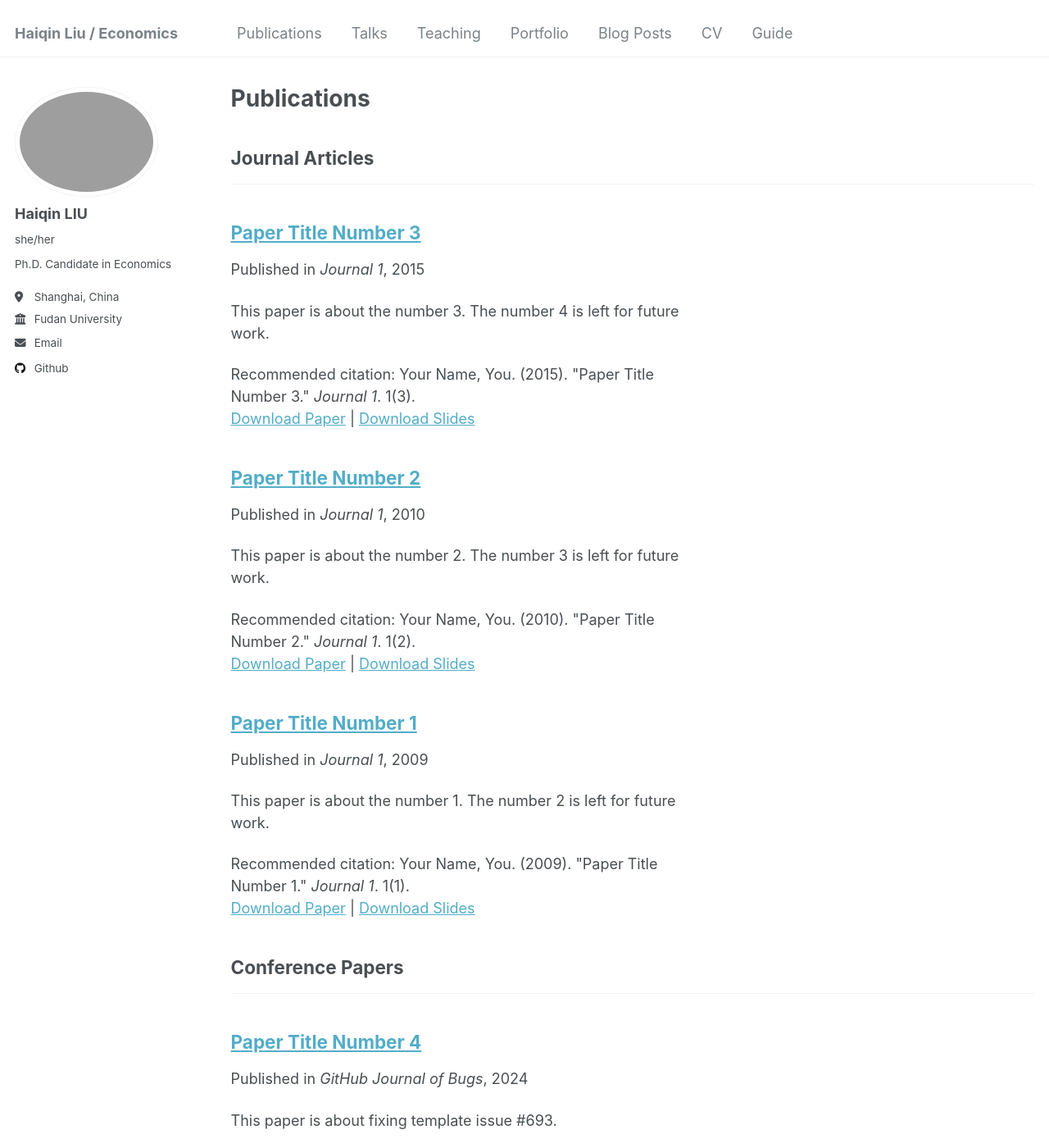
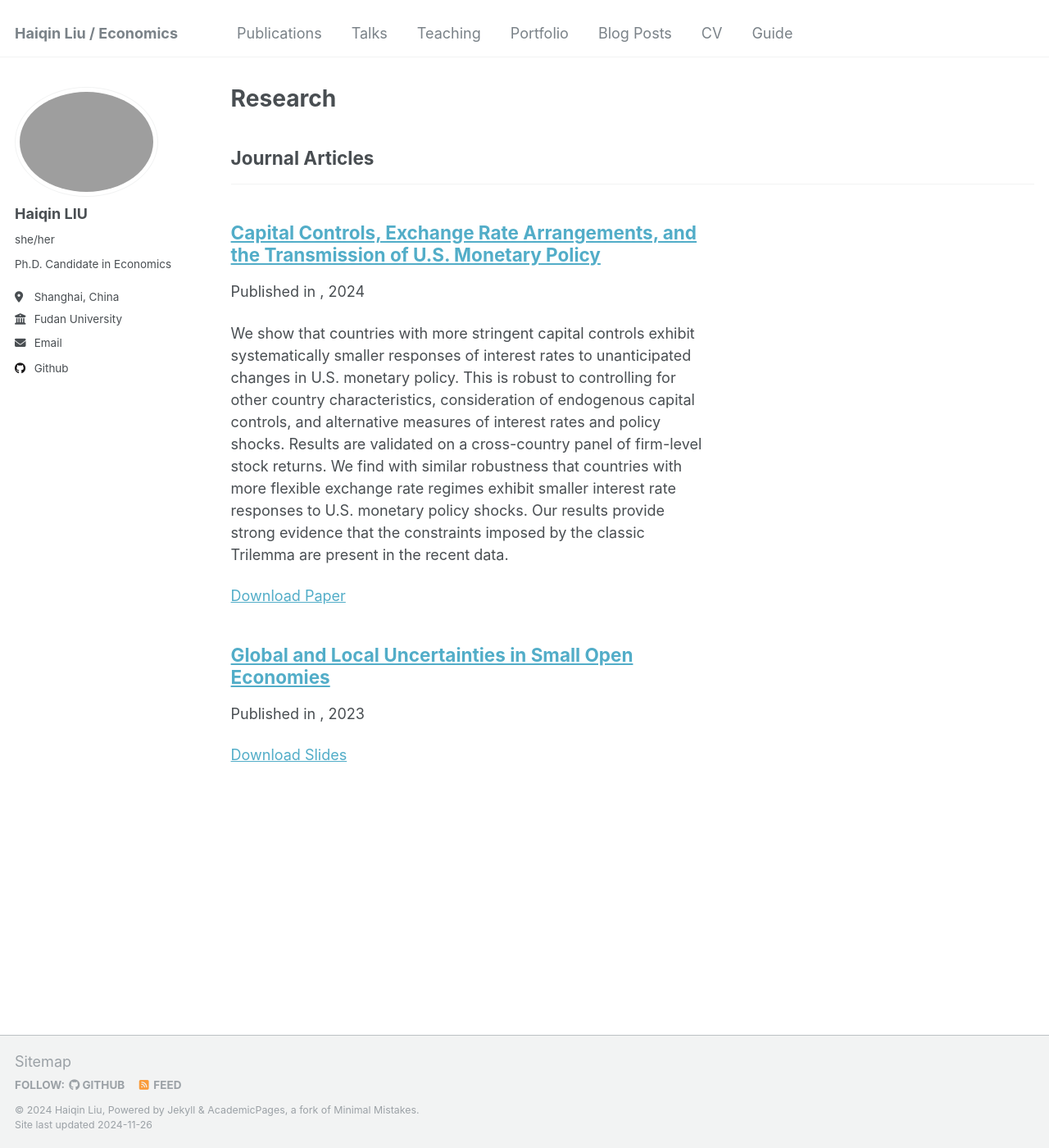
Before and after one commit to liuhaiqinFDU/liuhaiqinFDU.github.io, a Jekyll site: the page built from _pages/publications.html, in a window 1280 px wide and 1400 px high. Shown: the whole window at 82% size. Built offline with Jekyll 4.4.1, drawn with Linux system fonts in a browser that asks for light colours; some of the changed text lies outside the part shown.

Commit message:
update papers

```diff
--- a/_pages/publications.html
+++ b/_pages/publications.html
@@ -1,7 +1,7 @@
 ---
 layout: archive
-title: "Publications"
-permalink: /publications/
+title: "Research"
+permalink: /research/
 author_profile: true
 ---
 
--- a/_publications/2009-10-01-paper-title-number-1.md
+++ /dev/null
@@ -1,14 +0,0 @@
----
-title: "Paper Title Number 1"
-collection: publications
-category: manuscripts
-permalink: /publication/2009-10-01-paper-title-number-1
-excerpt: 'This paper is about the number 1. The number 2 is left for future work.'
-date: 2009-10-01
-venue: 'Journal 1'
-slidesurl: 'http://academicpages.github.io/files/slides1.pdf'
-paperurl: 'http://academicpages.github.io/files/paper1.pdf'
-citation: 'Your Name, You. (2009). &quot;Paper Title Number 1.&quot; <i>Journal 1</i>. 1(1).'
----
-
-The contents above will be part of a list of publications, if the user clicks the link for the publication than the contents of section will be rendered as a full page, allowing you to provide more information about the paper for the reader. When publications are displayed as a single page, the contents of the above "citation" field will automatically be included below this section in a smaller font.
--- a/_publications/2010-10-01-paper-title-number-2.md
+++ /dev/null
@@ -1,14 +0,0 @@
----
-title: "Paper Title Number 2"
-collection: publications
-category: manuscripts
-permalink: /publication/2010-10-01-paper-title-number-2
-excerpt: 'This paper is about the number 2. The number 3 is left for future work.'
-date: 2010-10-01
-venue: 'Journal 1'
-slidesurl: 'http://academicpages.github.io/files/slides2.pdf'
-paperurl: 'http://academicpages.github.io/files/paper2.pdf'
-citation: 'Your Name, You. (2010). &quot;Paper Title Number 2.&quot; <i>Journal 1</i>. 1(2).'
----
-
-The contents above will be part of a list of publications, if the user clicks the link for the publication than the contents of section will be rendered as a full page, allowing you to provide more information about the paper for the reader. When publications are displayed as a single page, the contents of the above "citation" field will automatically be included below this section in a smaller font.
--- a/_publications/2015-10-01-paper-title-number-3.md
+++ /dev/null
@@ -1,14 +0,0 @@
----
-title: "Paper Title Number 3"
-collection: publications
-category: manuscripts
-permalink: /publication/2015-10-01-paper-title-number-3
-excerpt: 'This paper is about the number 3. The number 4 is left for future work.'
-date: 2015-10-01
-venue: 'Journal 1'
-slidesurl: 'http://academicpages.github.io/files/slides3.pdf'
-paperurl: 'http://academicpages.github.io/files/paper3.pdf'
-citation: 'Your Name, You. (2015). &quot;Paper Title Number 3.&quot; <i>Journal 1</i>. 1(3).'
----
-
-The contents above will be part of a list of publications, if the user clicks the link for the publication than the contents of section will be rendered as a full page, allowing you to provide more information about the paper for the reader. When publications are displayed as a single page, the contents of the above "citation" field will automatically be included below this section in a smaller font.
--- a/_publications/2024-02-17-paper-title-number-4.md
+++ /dev/null
@@ -1,13 +0,0 @@
----
-title: "Paper Title Number 4"
-collection: publications
-category: conferences
-permalink: /publication/2024-02-17-paper-title-number-4
-excerpt: 'This paper is about fixing template issue #693.'
-date: 2024-02-17
-venue: 'GitHub Journal of Bugs'
-paperurl: 'http://academicpages.github.io/files/paper3.pdf'
-citation: 'Your Name, You. (2024). &quot;Paper Title Number 3.&quot; <i>GitHub Journal of Bugs</i>. 1(3).'
----
-
-The contents above will be part of a list of publications, if the user clicks the link for the publication than the contents of section will be rendered as a full page, allowing you to provide more information about the paper for the reader. When publications are displayed as a single page, the contents of the above "citation" field will automatically be included below this section in a smaller font.
--- /dev/null
+++ b/_publications/Chen-Liu-Qiu-Uncertainty-2023.md
@@ -0,0 +1,12 @@
+---
+title: "Global and Local Uncertainties in Small Open Economies"
+collection: publications
+category: manuscripts
+permalink: /publication/Chen-Liu-Qiu-2023
+#excerpt: 'This paper is about the number 3. The number 4 is left for future work.'
+date: 2023-06-01
+#venue: 'Journal 1'
+slidesurl: 'https://www.dropbox.com/scl/fi/zkt3vkbojudzrnieeu58e/global_and_local_uncertainty_IU.pdf?rlkey=avpb7q9muhe31xaxfxv9omz8b\&dl=0'
+#paperurl: 'http://academicpages.github.io/files/paper3.pdf'
+#citation: 'Your Name, You. (2015). &quot;Paper Title Number 3.&quot; <i>Journal 1</i>. 1(3).'
+---
--- /dev/null
+++ b/_publications/Ha-Liu-Rogers-Trilemma-2025.md
@@ -0,0 +1,14 @@
+---
+title: "Capital Controls, Exchange Rate Arrangements, and the Transmission of U.S. Monetary Policy"
+collection: research
+category: manuscripts
+permalink: /research/Ha-Liu-Rogers-Trilemma-2025
+excerpt: 'We show that countries with more stringent capital controls exhibit systematically smaller responses of interest rates to unanticipated changes in U.S. monetary policy. This is robust to controlling for other country characteristics, consideration of endogenous capital controls, and alternative measures of interest rates and policy shocks. Results are validated on a cross-country panel of firm-level stock returns. We find with similar robustness that countries with more flexible exchange rate regimes exhibit smaller interest rate responses to U.S. monetary policy shocks. Our results provide strong evidence that the constraints imposed by the classic Trilemma are present in the recent data.'
+date: 2024-11-01
+# venue: 'Journal of International Economics'
+# slidesurl: 'http://academicpages.github.io/files/slides1.pdf'
+paperurl: 'https://documents.worldbank.org/en/publication/documents-reports/documentdetail/099737510042356177/idu0d0f72eff0c5f40430109e25085e3858b298c'
+# citation: ' Ha,Jongrim; Liu,Haiqin; Rogers,John. Capital Controls in Emerging and Developing Economies and the Transmission of U.S. Monetary Policy (English). Policy Research working paper ; no. WPS 10582 Washington, D.C. : World Bank Group.'
+---
+
+The contents above will be part of a list of publications, if the user clicks the link for the publication than the contents of section will be rendered as a full page, allowing you to provide more information about the paper for the reader. When publications are displayed as a single page, the contents of the above "citation" field will automatically be included below this section in a smaller font.
```
Also changed, not shown: _pages/cv.md (+3 -1 lines), _publications/Liu-Wang-PBOC-2025.md (added, +14 -0 lines).
